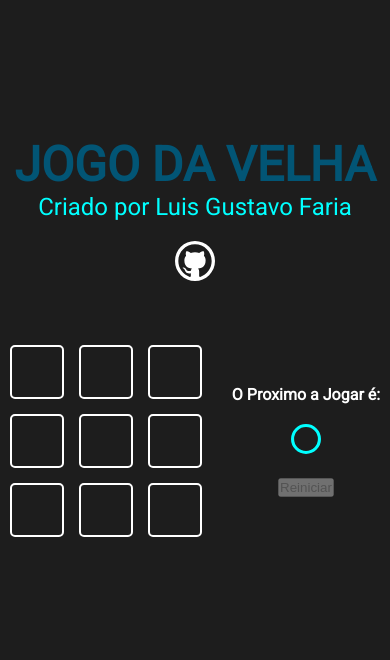
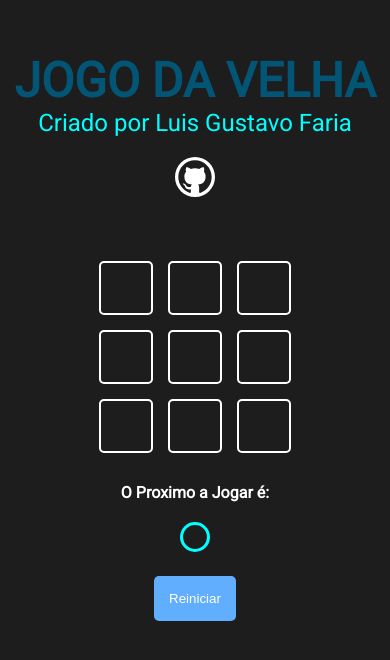
Before and after one commit to luisgustavofaria/react-jogo-da-velha, a Next.js app: page / in a window 390 px wide. Shown: the part 106-766 px from the top of the page. Built offline with nearby package versions, Linux system fonts and the light colour scheme.

Commit message:
responsavidade

```diff
--- a/src/components/button/Button.module.css
+++ b/src/components/button/Button.module.css
@@ -1,3 +1,13 @@
 .button {
+    padding: 15px;
+    border-radius: 5px;
+    cursor: pointer;
+    border: none;
+    background-color: #007bff;
+    color: white;
+}
 
+.button:disabled {
+    background-color: #61aeff;
+    cursor: default;
 }
--- a/src/components/game/Game.module.css
+++ b/src/components/game/Game.module.css
@@ -10,9 +10,8 @@
     align-items: center;
 }
 
-.gameInfo {
-    display: flex;
-    align-items: center;
-    flex-direction: column;
-    gap: 20px;
+@media screen and (max-width: 425px) {
+    .gameContent {
+        flex-direction: column;
+    }
 }
--- a/src/components/gameInfo/GameInfo.module.css
+++ b/src/components/gameInfo/GameInfo.module.css
@@ -3,4 +3,5 @@
     align-items: center;
     flex-direction: column;
     gap: 20px;
+    min-width: 170px;
 }
```
